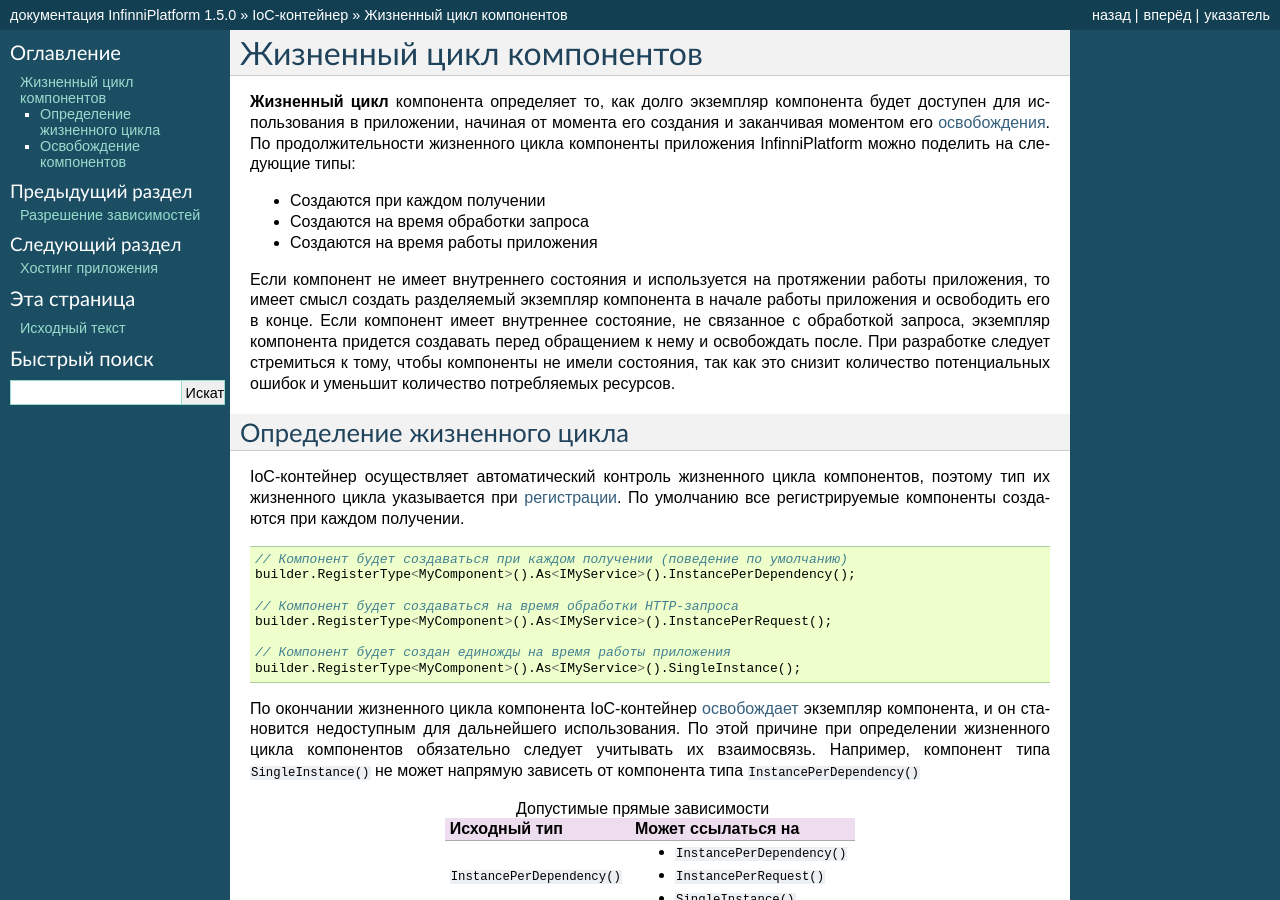
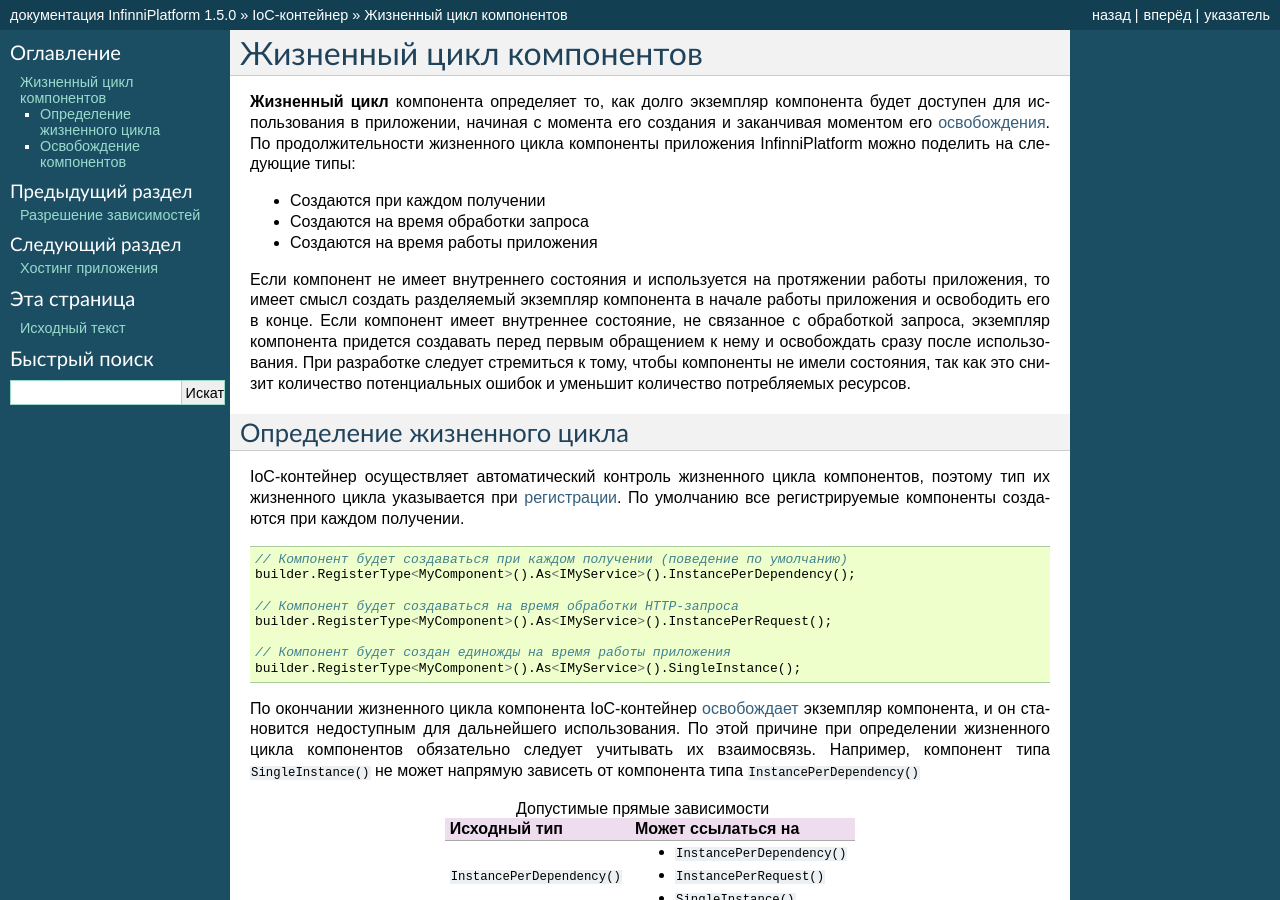
Before and after one commit to InfinniPlatform/InfinniPlatform.readthedocs.org, a Sphinx documentation site: the page built from docs/source/02-ioc/container-lifetime.rst, in a window 1280 px wide and 900 px high. Built offline with Sphinx 7.4.7, drawn with Linux system fonts in a browser that asks for light colours; some of the changed text lies outside the part shown.

Commit message:
Fix IoC part

```diff
--- a/docs/source/02-ioc/container-lifetime.rst
+++ b/docs/source/02-ioc/container-lifetime.rst
@@ -2,7 +2,7 @@
 ==========================
 
 **Жизненный цикл** компонента определяет то, как долго экземпляр компонента будет доступен для использования в приложении,
-начиная от момента его создания и заканчивая моментом его :ref:`освобождения <dispose>`. По продолжительности жизненного
+начиная с момента его создания и заканчивая моментом его :ref:`освобождения <dispose>`. По продолжительности жизненного
 цикла компоненты приложения InfinniPlatform можно поделить на следующие типы:
 
 * Создаются при каждом получении
@@ -11,9 +11,9 @@
 
 Если компонент не имеет внутреннего состояния и используется на протяжении работы приложения, то имеет смысл создать разделяемый
 экземпляр компонента в начале работы приложения и освободить его в конце. Если компонент имеет внутреннее состояние, не связанное
-с обработкой запроса, экземпляр компонента придется создавать перед обращением к нему и освобождать после. При разработке следует
-стремиться к тому, чтобы компоненты не имели состояния, так как это снизит количество потенциальных ошибок и уменьшит количество
-потребляемых ресурсов.
+с обработкой запроса, экземпляр компонента придется создавать перед первым обращением к нему и освобождать сразу после использования.
+При разработке следует стремиться к тому, чтобы компоненты не имели состояния, так как это снизит количество потенциальных ошибок
+и уменьшит количество потребляемых ресурсов.
 
 
 .. index:: IContainerRegistrationRule.InstancePerDependency()
@@ -93,9 +93,9 @@
 ------------------------
 
 Приложение может обращаться к ресурсам, которые создаются только на время выполнения какой-то работы. Например, подключение к базе данных,
-файловый поток и т.п. Модель .NET предоставляет интерфейс ``IDisposable ``, который должны реализовывать все освобождаемые ресурсы.
+файловый поток и т.п. Модель .NET предоставляет интерфейс ``IDisposable``, который должны реализовывать все освобождаемые ресурсы.
 
-По окончании жизненного цикла компонента IoC-контейнер проверяет, реализует ли он интерфейс ``IDisposable ``, и, если да, то вызывает
+По окончании жизненного цикла компонента IoC-контейнер проверяет, реализует ли он интерфейс ``IDisposable``, и, если да, то вызывает
 у него метод ``Dispose()``. После этого текущий экземпляр компонента становится недоступным для дальнейшего использования.
 
 Чтобы запретить автоматическое освобождение, при регистрации необходимо явно вызвать метод ``ExternallyOwned()``. Это чаще всего актуально
```
Also changed, not shown: docs/source/02-ioc/container-builder.rst (+8 -4 lines), docs/source/02-ioc/container-resolver.rst (+15 -3 lines).
